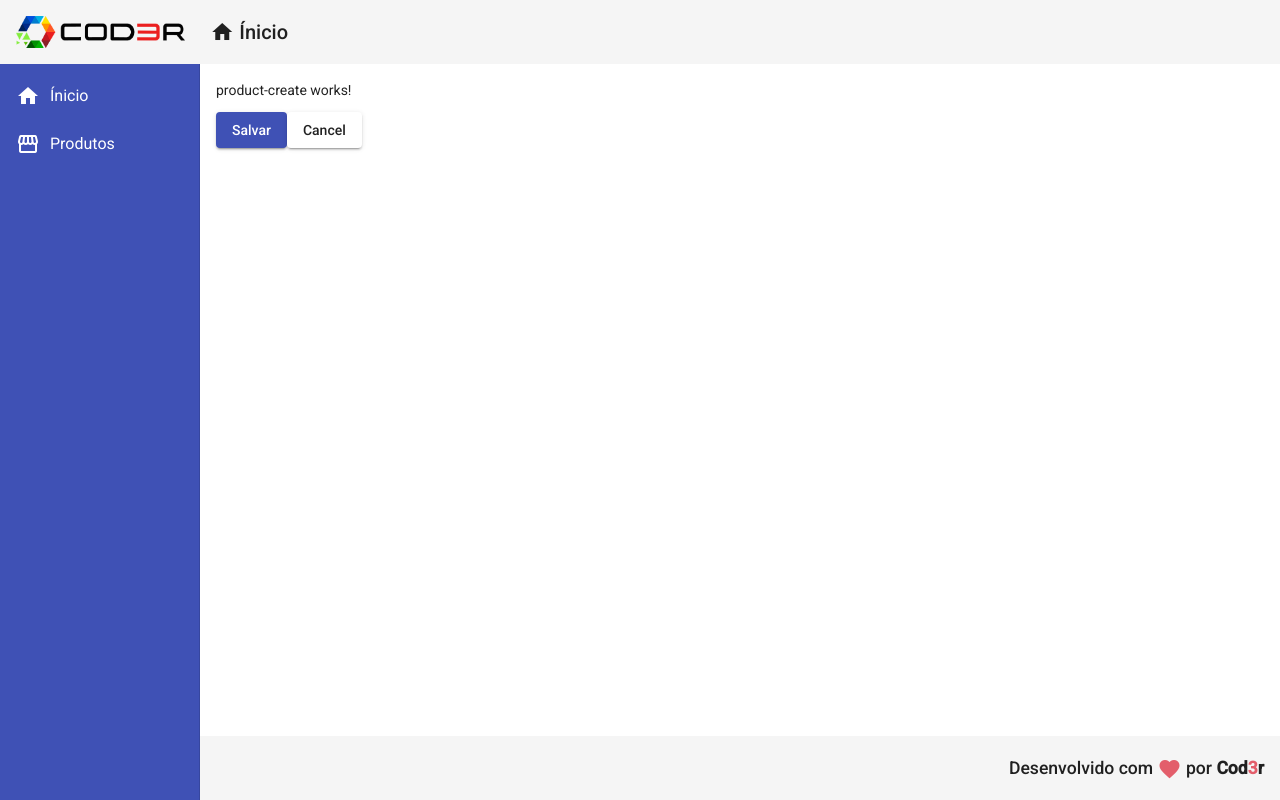
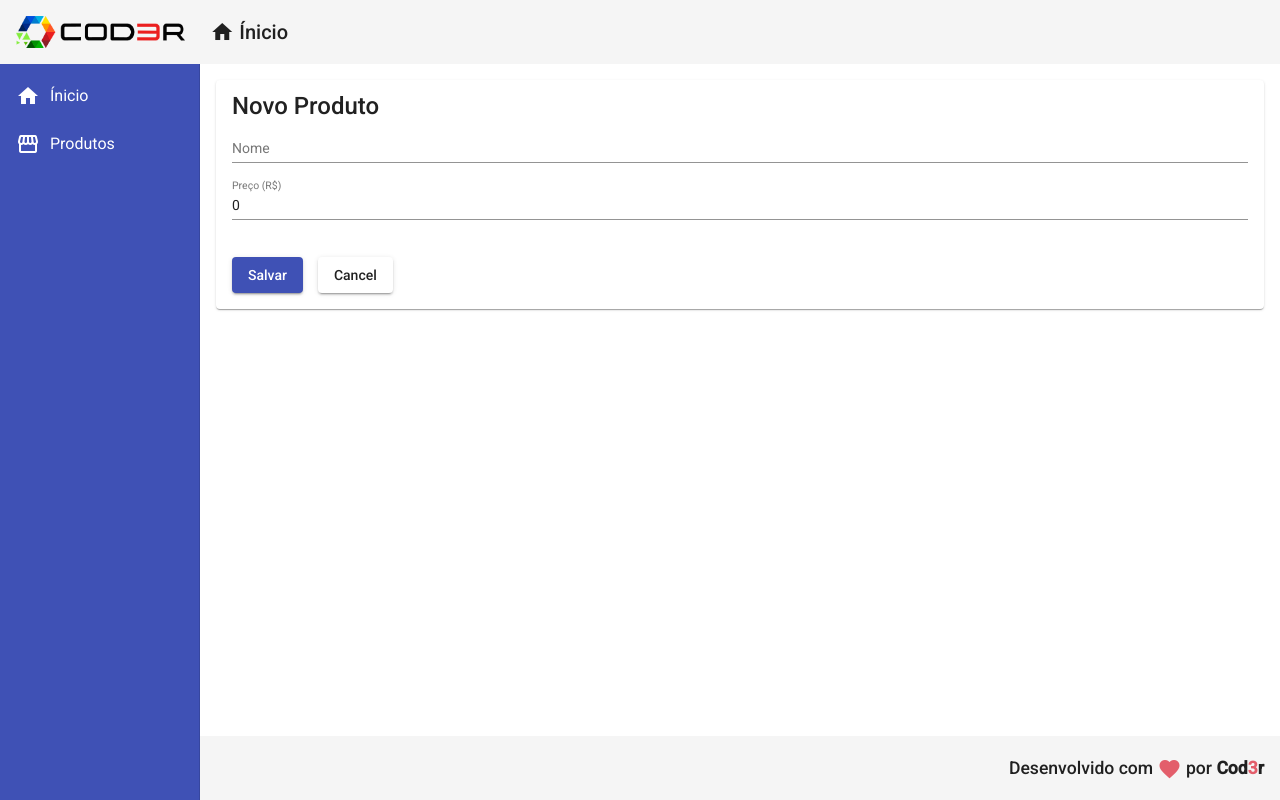
Before and after one commit to guilhermef092/angular-crud, an Angular app in the folder frontend/: page /products/create in a window 1280 px wide. Built offline with nearby package versions, Linux system fonts and the light colour scheme.

Commit message:
Form New Product

```diff
--- a/frontend/src/app/components/product/product-create/product-create.component.css
+++ b/frontend/src/app/components/product/product-create/product-create.component.css
@@ -0,0 +1,8 @@
+form {
+  display: flex;
+  flex-direction: column;
+}
+
+button {
+  margin: 20px 15px 0px 0px;
+}
--- a/frontend/src/app/components/product/product-create/product-create.component.html
+++ b/frontend/src/app/components/product/product-create/product-create.component.html
@@ -1,4 +1,14 @@
-<p>product-create works!</p>
+<mat-card>
+  <mat-card-title>Novo Produto</mat-card-title>
+  <form>
+    <mat-form-field>
+      <input matInput placeholder="Nome" [(ngModel)]="product.name" name="name">
+    </mat-form-field>
+
+    <mat-form-field>
+      <input matInput placeholder="Preço (R$)" [(ngModel)]="product.price" name="price">
+    </mat-form-field>
+  </form>
 
   <button mat-raised-button (click)="createProduct()" color="primary">
     Salvar
@@ -7,3 +17,4 @@
   <button mat-raised-button (click)="cancel()">
     Cancel
   </button>
+</mat-card>
--- a/frontend/src/app/components/product/product-create/product-create.component.ts
+++ b/frontend/src/app/components/product/product-create/product-create.component.ts
@@ -14,7 +14,7 @@
   product: Product = {
     name: '',
     price: 0
-  };
+  }
 
   constructor(private productService: ProductService, private router: Router) { }
 
```
Also changed, not shown: frontend/src/app/app.module.ts (+8 -1 lines), 1 other file (tests, documents, lock files or other folders). Lines whose indentation alone changed are shown as unchanged.
